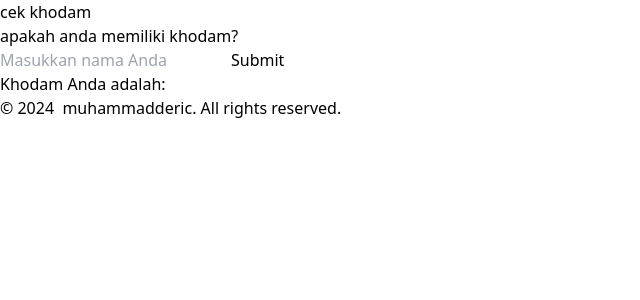
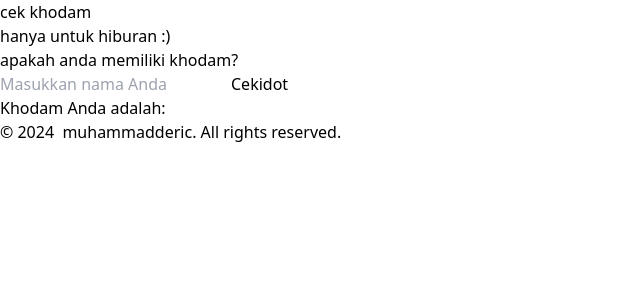
Before and after one commit to muhammadderic/cek-khodam, a React (Vite) app: page / in a window 1280 px wide. Shown: the top 300 px of the page, without its empty margins (0-640 px from the left). Built offline with nearby package versions, Linux system fonts and the light colour scheme; the HTML template or start-up script is replaced by a standard one.

Commit message:
Update App title

```diff
--- a/src/App.tsx
+++ b/src/App.tsx
@@ -16,7 +16,10 @@ function App() {
   return (
     <div className="flex flex-col items-center justify-center min-h-screen bg-neutral-800 p-4">
       <div className="bg-white shadow-md rounded-lg p-6 max-w-sm w-full">
-        <h1 className="text-5xl font-bold capitalize mb-4 text-center">cek khodam</h1>
+        <div className="border-2 border-white relative">
+          <h1 className="text-5xl font-bold capitalize mb-4 text-center">cek khodam</h1>
+          <p className="flex justify-end text-xs text-gray-300 absolute bottom-0 right-0">hanya untuk hiburan :)</p>
+        </div>
         <h2 className="text-lg mb-6 text-center tracking-wider">apakah anda memiliki khodam?</h2>
         <form onSubmit={handleSubmit} className="flex flex-col items-center">
           <input
@@ -30,7 +33,7 @@ function App() {
             type="submit"
             className="bg-blue-500 text-white px-4 py-2 rounded hover:bg-blue-700 transition"
           >
-            Submit
+            Cekidot
           </button>
         </form>
         <p className="mt-8 text-center text-lg">Khodam Anda adalah:</p>
```
